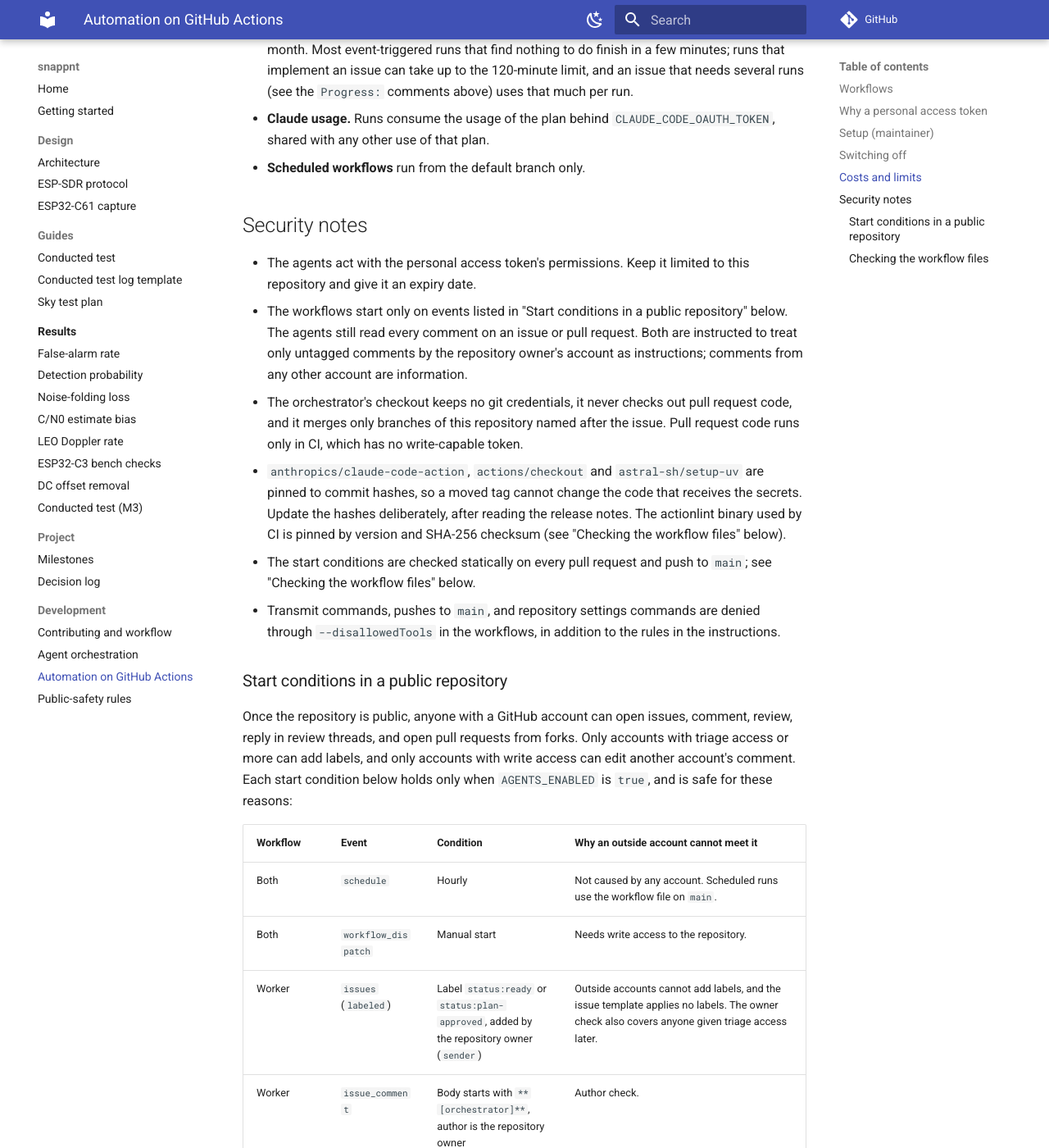
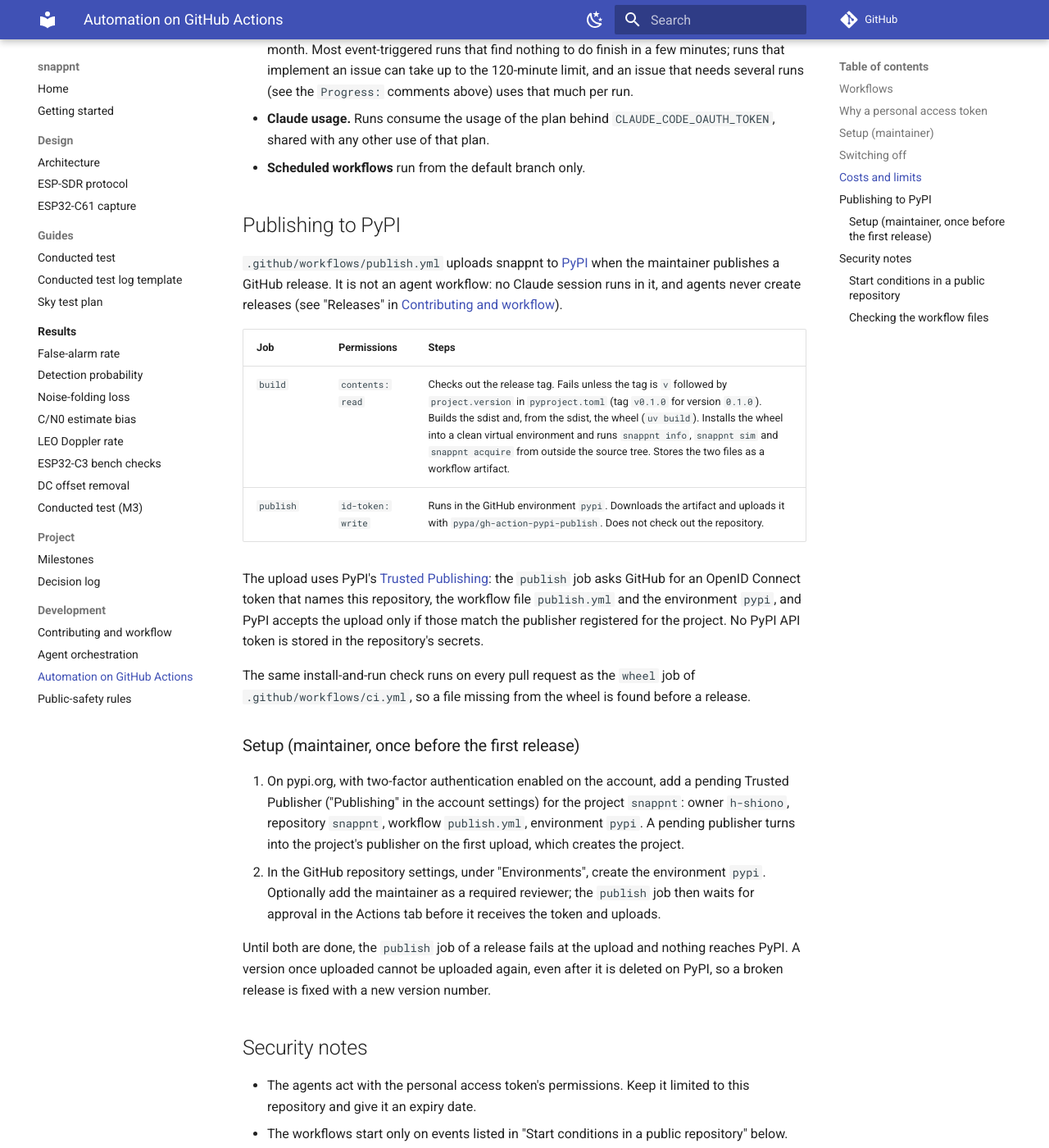
Before and after one commit to h-shiono/snappnt, an MkDocs documentation site: the page built from docs/development/automation.md, in a window 1280 px wide and 1400 px high, scrolled down 3453 px. Shown: the whole window at 82% size. Built offline with MkDocs 1.6.1 and Material for MkDocs 9.7.7, drawn with Linux system fonts in a browser that asks for light colours; comment, search, counter and statistics services are not loaded; some of the changed text lies outside the part shown.

Commit message:
Publish to PyPI with Trusted Publishing on each published release
Add .github/workflows/publish.yml: on a published GitHub release it checks
that the tag is v<version from pyproject.toml>, builds the sdist and the
wheel, runs the installed wheel from a clean environment, and uploads both
with pypa/gh-action-pypi-publish in the environment pypi. Only the publish
job has id-token: write; every action is pinned to a commit hash.

Add a wheel job to ci.yml that runs the same install-and-run check on every
pull request. Describe the workflow, its permissions and the maintainer's
one-time PyPI and GitHub setup in automation.md and the release steps in
workflow.md.

Co-Authored-By: Claude Opus 5.5 <noreply@anthropic.com>
Signed-off-by: h-shiono <hato.gnss@gmail.com>

```diff
--- a/docs/development/automation.md
+++ b/docs/development/automation.md
@@ -126,6 +126,42 @@ progress finish; no new run starts. Nothing else needs to change.
   shared with any other use of that plan.
 - **Scheduled workflows** run from the default branch only.
 
+## Publishing to PyPI
+
+`.github/workflows/publish.yml` uploads snappnt to [PyPI](https://pypi.org/project/snappnt/)
+when the maintainer publishes a GitHub release. It is not an agent workflow: no Claude session
+runs in it, and agents never create releases (see "Releases" in
+[Contributing and workflow](workflow.md)).
+
+| Job | Permissions | Steps |
+|---|---|---|
+| `build` | `contents: read` | Checks out the release tag. Fails unless the tag is `v` followed by `project.version` in `pyproject.toml` (tag `v0.1.0` for version `0.1.0`). Builds the sdist and, from the sdist, the wheel (`uv build`). Installs the wheel into a clean virtual environment and runs `snappnt info`, `snappnt sim` and `snappnt acquire` from outside the source tree. Stores the two files as a workflow artifact. |
+| `publish` | `id-token: write` | Runs in the GitHub environment `pypi`. Downloads the artifact and uploads it with `pypa/gh-action-pypi-publish`. Does not check out the repository. |
+
+The upload uses PyPI's
+[Trusted Publishing](https://docs.pypi.org/trusted-publishers/): the `publish` job asks GitHub
+for an OpenID Connect token that names this repository, the workflow file `publish.yml` and
+the environment `pypi`, and PyPI accepts the upload only if those match the publisher
+registered for the project. No PyPI API token is stored in the repository's secrets.
+
+The same install-and-run check runs on every pull request as the `wheel` job of
+`.github/workflows/ci.yml`, so a file missing from the wheel is found before a release.
+
+### Setup (maintainer, once before the first release)
+
+1. On pypi.org, with two-factor authentication enabled on the account, add a pending Trusted
+   Publisher ("Publishing" in the account settings) for the project `snappnt`: owner
+   `h-shiono`, repository `snappnt`, workflow `publish.yml`, environment `pypi`. A pending
+   publisher turns into the project's publisher on the first upload, which creates the
+   project.
+2. In the GitHub repository settings, under "Environments", create the environment `pypi`.
+   Optionally add the maintainer as a required reviewer; the `publish` job then waits for
+   approval in the Actions tab before it receives the token and uploads.
+
+Until both are done, the `publish` job of a release fails at the upload and nothing reaches
+PyPI. A version once uploaded cannot be uploaded again, even after it is deleted on PyPI, so a
+broken release is fixed with a new version number.
+
 ## Security notes
 
 - The agents act with the personal access token's permissions. Keep it limited to this
@@ -138,9 +174,21 @@ progress finish; no new run starts. Nothing else needs to change.
   and it merges only branches of this repository named after the issue. Pull request code runs
   only in CI, which has no write-capable token.
 - `anthropics/claude-code-action`, `actions/checkout` and `astral-sh/setup-uv` are pinned to
-  commit hashes, so a moved tag cannot change the code that receives the secrets. Update the
-  hashes deliberately, after reading the release notes. The actionlint binary used by CI is
+  commit hashes, so a moved tag cannot change the code that receives the secrets. The actions
+  used by `publish.yml` (`actions/upload-artifact`, `actions/download-artifact` and
+  `pypa/gh-action-pypi-publish`) are pinned the same way. Update the hashes deliberately,
+  after reading the release notes. The actionlint binary used by CI is
   pinned by version and SHA-256 checksum (see "Checking the workflow files" below).
+- `publish.yml` starts only when a GitHub release is published, which needs write access to
+  the repository; issues, comments and pull requests from other accounts cannot start it. Its
+  top-level permissions are empty. Only the `publish` job may request an OpenID Connect token
+  (`id-token: write`), and that job runs no code from the repository: it downloads the built
+  files and runs the pinned upload action. The `build` job, which runs the build backend and
+  snappnt itself, has read access to the repository contents only. The checkout keeps no git
+  credentials, and the `uv` cache is off, so nothing restored from a cache written by an
+  earlier run goes into a release. The PyPI publisher is bound to the workflow file
+  `publish.yml` and the environment `pypi`, so PyPI refuses a token requested by another
+  workflow or by a job outside that environment.
 - The start conditions are checked statically on every pull request and push to `main`; see
   "Checking the workflow files" below.
 - Transmit commands, pushes to `main`, and repository settings commands are denied through
```
Also changed, not shown: docs/development/workflow.md (+15 -5 lines), 2 other files.
